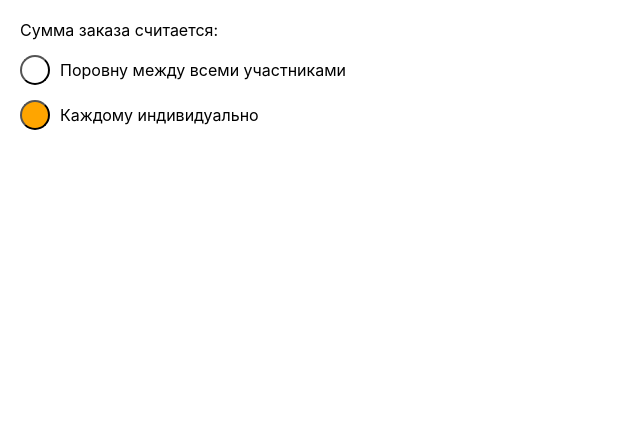
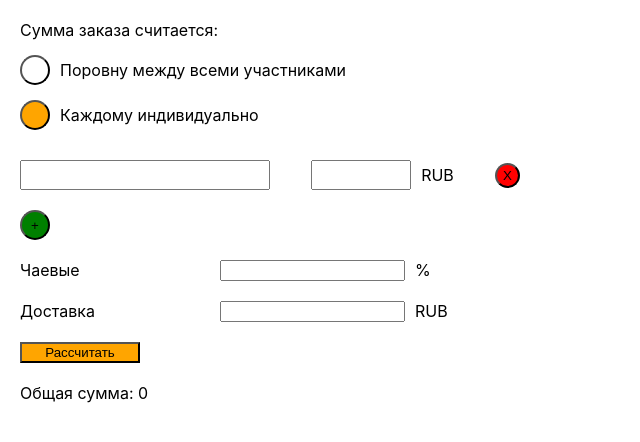
Before and after one commit to AlexDaero/homework_56-lab-, a React (Create React App) app: page / in a window 1280 px wide. Shown: the top 442 px of the page, without its empty margins (0-640 px from the left). Built offline with nearby package versions, Linux system fonts and the light colour scheme.

Commit message:
#3 create func PayInd

```diff
--- a/src/Components/Content/PayEqual/PayEqual.jsx
+++ b/src/Components/Content/PayEqual/PayEqual.jsx
@@ -10,16 +10,21 @@ function PayEqual() {
     const tipsRef = useRef(null)
     const deliveryRef = useRef(null)
     const sumCount = () => {
+        if (orderSumRef.current.value.length > 0 && peopleInputRef.current.value.length > 0) {
             const orderSum = Number(orderSumRef.current.value) + (orderSumRef.current.value * (tipsRef.current.value / 100))
             const copyState = { ...result }
-        copyState.totalSum = orderSum
             copyState.people = peopleInputRef.current.value
             if (deliveryRef.current.value > 0) {
-            copyState.individPay = orderSum + deliveryRef.current.value / peopleInputRef.current.value
+                copyState.totalSum = orderSum + Number(deliveryRef.current.value)
+                copyState.individPay = Math.ceil((Number(orderSum) + Number(deliveryRef.current.value)) / Number(peopleInputRef.current.value))
             } else {
-            copyState.individPay = orderSum / peopleInputRef.current.value
+                copyState.totalSum = orderSum
+                copyState.individPay = Math.ceil(orderSum / Number(peopleInputRef.current.value))
             }
             setResult(copyState)
+        } else{
+            alert('Введите количество человек и сумму заказа')
+        }
     }
     return (
         <>
--- a/src/Components/Content/PayInd/PayInd.css
+++ b/src/Components/Content/PayInd/PayInd.css
@@ -0,0 +1,35 @@
+.payer_list{
+    display: flex;
+    width: 500px;
+    flex-direction: column;
+    gap: 20px;
+}
+.payer_info{
+    display: flex;
+    align-items: center;
+    justify-content: space-between;
+}
+.payer_info_name{
+    width: 250px;
+    height: 30px;
+}
+.payer_info_price{
+    display: flex;
+    align-items: center;
+    gap: 10px;
+}
+.payer_info_price_item{
+    width: 100px;
+    height: 30px;
+}
+.payer_list_dop{
+    width: 400px;
+    display: flex;
+    justify-content: space-between;
+}
+.payer_list_dop_inputBlock{
+    display: flex;
+    justify-content: space-between;
+    width: 200px;
+    gap: 10px;
+}
--- a/src/Components/Content/PayInd/PayInd.jsx
+++ b/src/Components/Content/PayInd/PayInd.jsx
@@ -1,14 +1,149 @@
-import React, { useRef, useState } from "react";
+import React, { useEffect, useRef, useState } from "react";
 import Button from "../../UI/Button";
 import './PayInd.css'
 
 
-function PayInd(){
-    const [peopleList, setPeopleList] = useState([])
+function PayInd() {
+    // const inputRefs = useRef([])
+    const [listPayer, setListPayer] = useState([{ name: '', price: '' }])
+    const [result, setResult] = useState([])
+    const [showResult, setShowResult] = useState(true)
+    const [totalOrder, setTotalOrder] = useState({ value: 0 })
 
-    return(
-        <div>
+    const tipsRef = useRef(null)
+    const deliveryRef = useRef(null)
 
+    const addPayer = () => {
+        const copyState = [...listPayer]
+
+        copyState.push({ name: '', price: '' })
+
+        setListPayer(copyState)
+    }
+
+    const removePayer = (index) => {
+        const copyState = [...listPayer]
+        copyState.splice(index, 1)
+        setListPayer(copyState)
+    }
+
+    const updateMember = (index, value, type) => {
+        const copyState = [...listPayer]
+        if (type === 'name') {
+            copyState[index].name = value
+        } else if (type === 'price') {
+            copyState[index].price = value
+        }
+        setListPayer(copyState)
+    }
+
+    const sumCount = () => {
+        if (isNaN(listPayer[0].name) && Number(listPayer[0].price) > 0) {
+            const copyState = [...listPayer]
+            const copyTotal = { ...totalOrder }
+            let sum = 0
+
+            listPayer.reduce((accum, current) => {
+                sum += Number(current.price)
+            }, 0)
+
+            const deliverySum = Number(deliveryRef.current.value) / (Number(copyState.length))
+            const totalSum = sum + (sum * (Number(tipsRef.current.value) / 100)) + Number(deliveryRef.current.value)
+            copyTotal.value = totalSum
+
+            for (let i = 0; i < copyState.length; i++) {
+                copyState[i].price =
+                    Math.ceil(Number(copyState[i].price)
+                        + (Number(copyState[i].price) * (Number(tipsRef.current.value) / 100))
+                        + deliverySum)
+            }
+
+            setTotalOrder(copyTotal)
+            setResult(copyState)
+            setShowResult(true)
+            return
+        }
+        alert('Некорректный ввод!')
+    }
+
+    return (
+        <div className="payer_list">
+            {listPayer.map((item, index) => {
+                return (
+                    <div className="payer_info" key={index}>
+                        <input
+                            // ref={(element) => inputRefs.current[index + 'name'] = element}
+                            value={listPayer[index].name}
+                            onChange={(e) => updateMember(index, e.target.value, 'name')}
+                            className="payer_info_name"
+                            type="text"
+                        />
+                        <div className="payer_info_price">
+                            <input
+                                // ref={(element) => inputRefs.current[index + 'price'] = element}
+                                value={listPayer[index].price}
+                                onChange={(e) => updateMember(index, e.target.value, 'price')}
+                                className="payer_info_price_item"
+                                type="text"
+                            />
+                            <p>RUB</p>
+                        </div>
+                        <Button
+                            text='X'
+                            width='25px'
+                            height='25px'
+                            borderRadius='50%'
+                            bgColor='red'
+                            click={() => removePayer(index)}
+                        />
+                    </div>
+                )
+            })}
+            <Button
+                text='+'
+                width='30px'
+                height='30px'
+                borderRadius='50%'
+                bgColor='green'
+                click={addPayer}
+            />
+
+            <div className="payer_list_dop">
+                <p>Чаевые</p>
+                <div className="payer_list_dop_inputBlock">
+                    <input ref={tipsRef} type="text" />
+                    <p>%</p>
+                </div>
+            </div>
+
+            <div className="payer_list_dop">
+                <p>Доставка</p>
+                <div className="payer_list_dop_inputBlock">
+                    <input ref={deliveryRef} type="text" />
+                    <p>RUB</p>
+                </div>
+            </div>
+
+            <Button
+                text='Рассчитать'
+                width='120px'
+                bgColor='orange'
+                click={sumCount}
+            />
+            {
+                showResult
+                    ? <div>
+                        <p>Общая сумма: {totalOrder.value}</p>
+                        {result.map((item, index) => {
+                            return (
+                                <p key={index + item}>
+                                    {result[index].name}: {result[index].price} RUB
+                                </p>
+                            )
+                        })}
+                    </div>
+                    : null
+            }
         </div>
     )
 }
```
Lines whose indentation alone changed are shown as unchanged.
